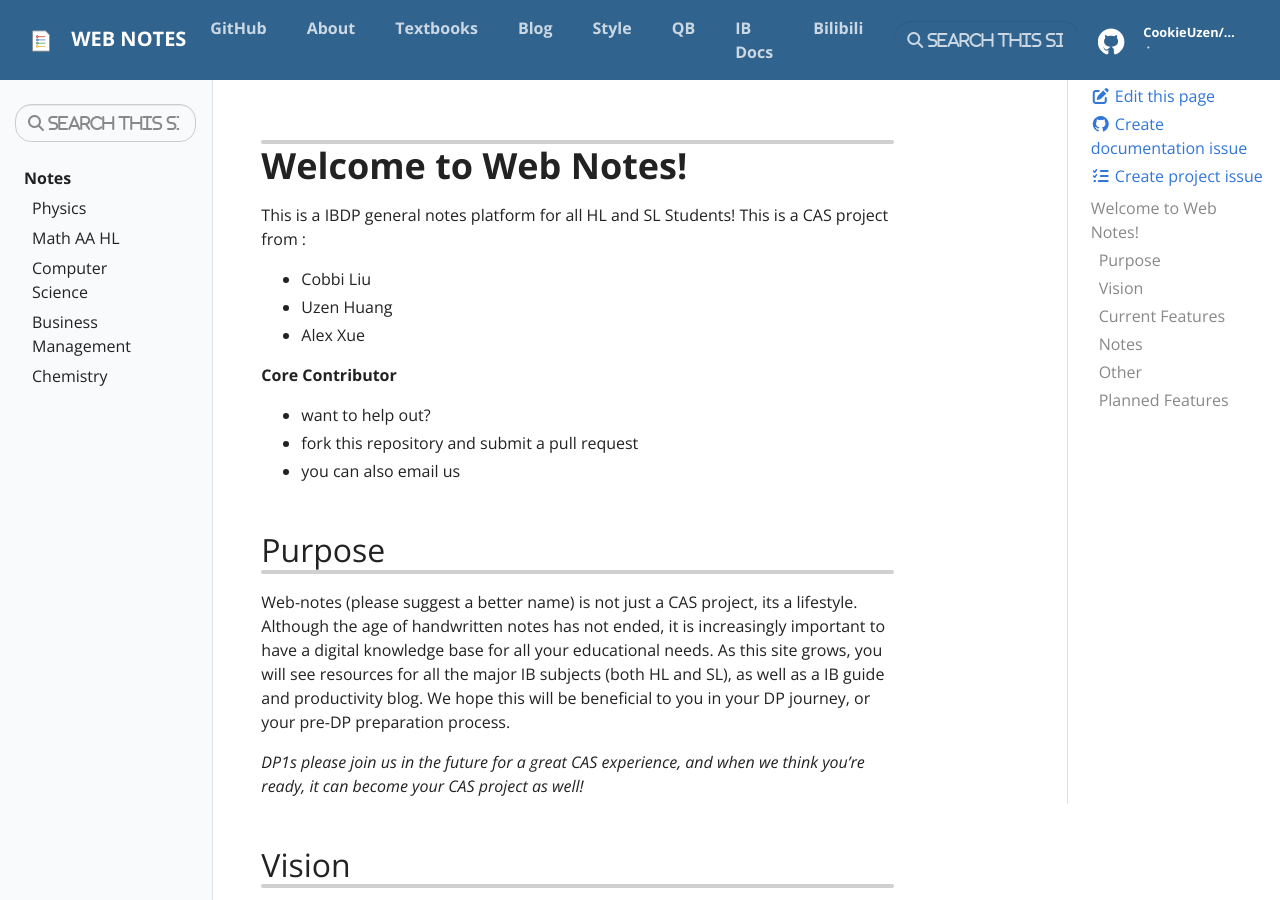
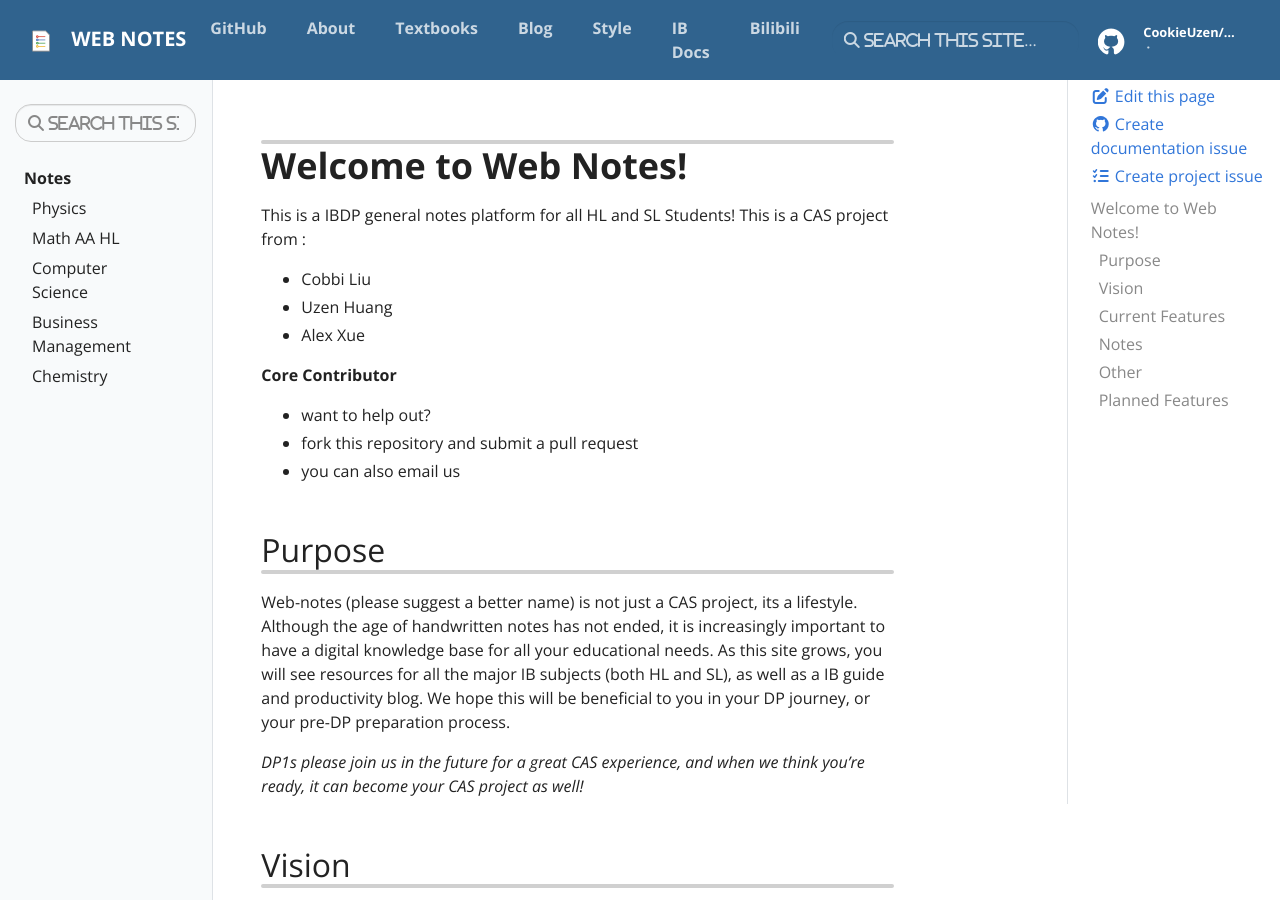
Before and after one commit to CookieUzen/web-notes, a Jekyll site: the page built from pages/index.md, in a window 1280 px wide and 900 px high. Built offline with Jekyll 4.4.1, drawn with Linux system fonts in a browser that asks for light colours; nearby versions of some CDN libraries; library files that are not in the unit come from our copies; comment, search, counter and statistics services are not loaded.

```diff
--- a/_data/navigation.yml
+++ b/_data/navigation.yml
@@ -6,8 +6,6 @@
   url: blog
 - title: Style
   url: style
-- title: QB
-  url: ib
 - title: IB Docs
   url: ibdocs
 - title: Bilibili
```
